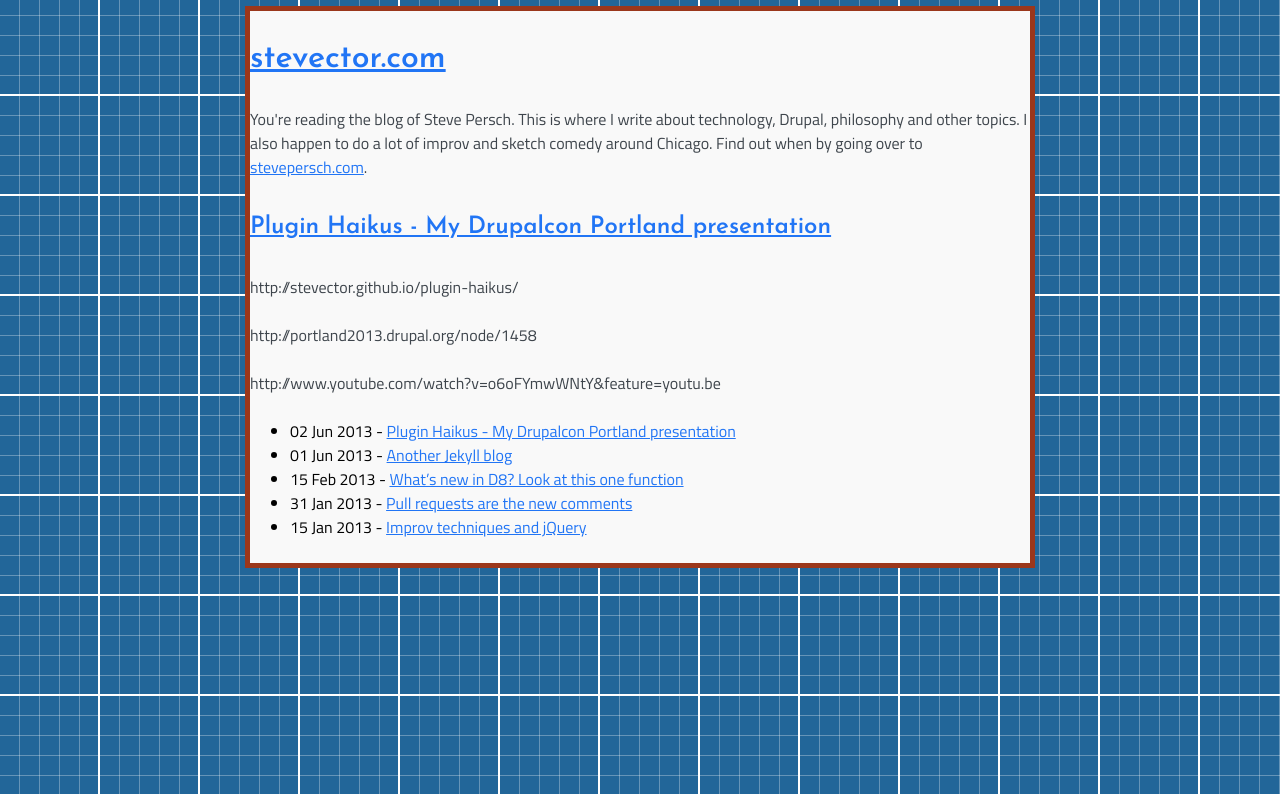
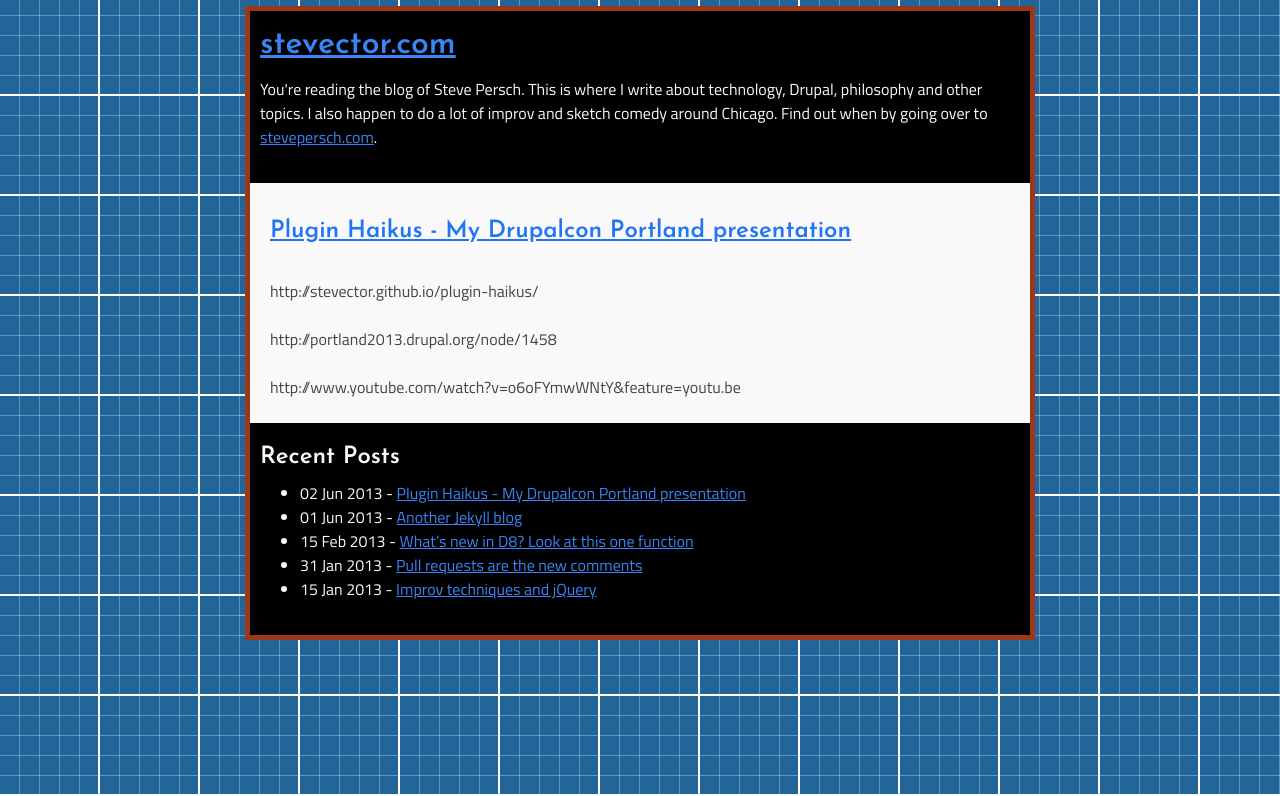
Before and after one commit to stevector/stevector.github.io, a Jekyll site: the page built from index.html, in a window 1280 px wide, cut to the strip 104-900 px from the top of the page. Built offline with Jekyll 4.4.1, drawn with Linux system fonts in a browser that asks for light colours; nearby versions of some CDN libraries; Markdown is read by kramdown in place of the engine named in the settings.

Commit message:
Updating markup in index.html

```diff
--- a/index.html
+++ b/index.html
@@ -3,12 +3,13 @@
 description: Steve Persch's blog
 summary: Steve Persch's blog
 ---
-<header>
+<header class="page-header">
   <h1><a href="/">{{ site.title }}</a></h1>
   <p>You're reading the blog of Steve Persch. This is where I write about technology, Drupal, philosophy and other topics. I also happen to do a lot of improv and sketch comedy around Chicago. Find out when by going over to <a href="http://stevepersch.com">stevepersch.com</a>.
   </p>
 </header>
 
+<div id="content">
   {% for post in site.posts limit:1 %}
   <article>
     {% if post.title %}
@@ -19,7 +20,14 @@
     {{ post.content }}
   </article>
   {% endfor %}
+</div>
 
+<footer>
+  <header>
+  <h2>
+  Recent Posts
+  </h2>
+  </header>
   <ul id="recent-posts">
   {% for post in site.posts offset:0 limit:20 %}
     <li>
@@ -28,3 +36,4 @@
     </li>
   {% endfor %}
   </ul>
+</footer>
```
Lines whose indentation alone changed are shown as unchanged.
